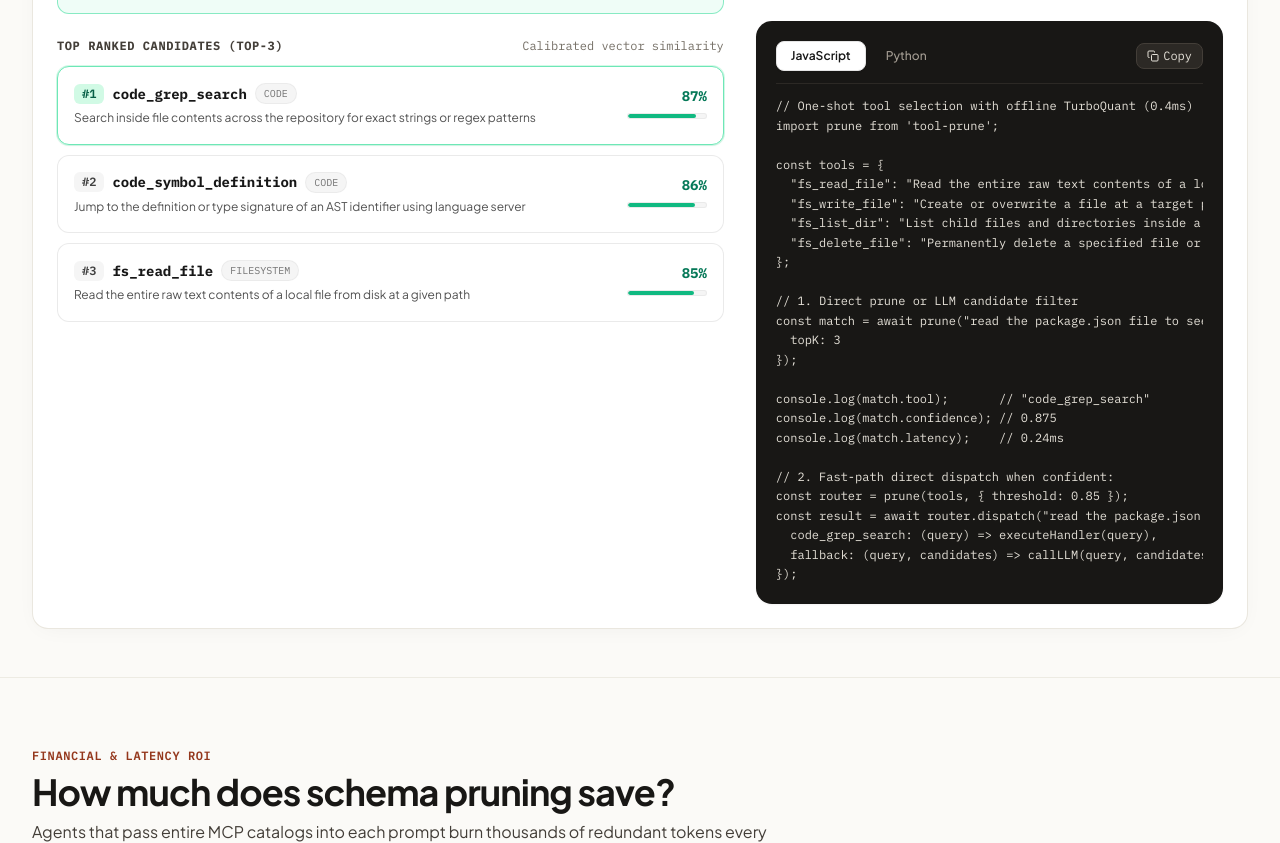
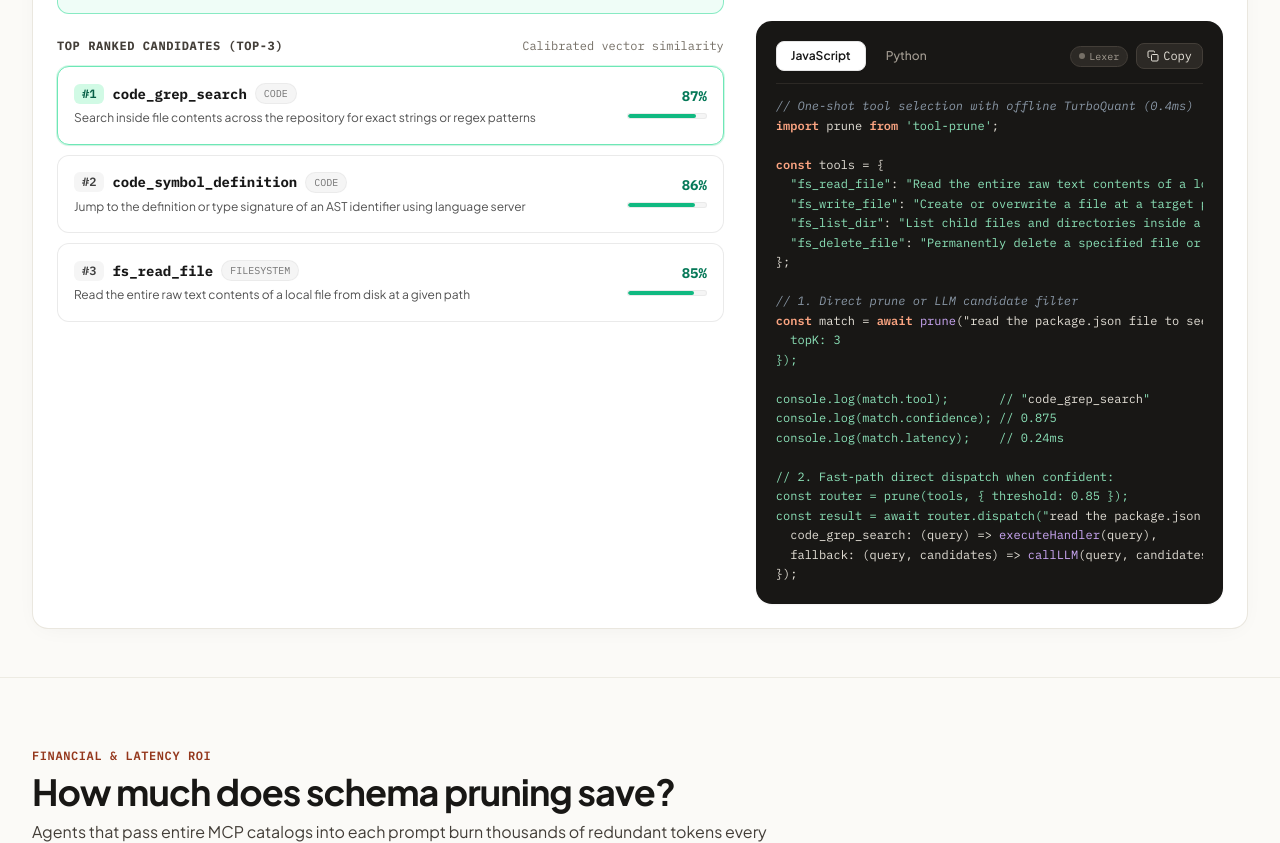
Before and after one commit to hemanth/tool-prune, a plain HTML site: page docs/index.html in a window 1280 px wide. Shown: the part 1377-2220 px from the top of the page. Drawn offline with nearby package versions, Linux system fonts and the light colour scheme; a web font is replaced by a local one.

Commit message:
feat: integrate WebGPU gpu-lexer syntax highlighting with pastel theme

```diff
--- a/docs/index.html
+++ b/docs/index.html
@@ -171,6 +171,37 @@
     }
     ::-webkit-scrollbar-thumb:hover {
       background: #c8c2b7;
+    }
+
+    /* Syntax Highlighter Tokens (gpu-lexer pastel palette) */
+    .token-keyword {
+      color: #fca582;
+      font-weight: 600;
+    }
+    .token-string {
+      color: #8ce3b9;
+    }
+    .token-comment {
+      color: #8b99a8;
+      font-style: italic;
+    }
+    .token-number {
+      color: #fde28e;
+    }
+    .token-function {
+      color: #cda9f7;
+    }
+    .token-type {
+      color: #8fd0fa;
+    }
+    .token-constant {
+      color: #fca7a7;
+    }
+    .token-operator {
+      color: #dcd6cd;
+    }
+    .token-plain {
+      color: #e5e1d8;
     }
   </style>
 </head>
@@ -471,6 +502,10 @@
                 </button>
               </div>
 
+              <div class="flex items-center gap-2">
+                <a href="https://gpu-lexer.vercel.app/" target="_blank" rel="noreferrer" title="Language-agnostic syntax highlighting via WebGPU gpu-lexer by Shu Ding" id="highlighter-engine-badge" class="px-2 py-0.5 rounded-full text-[10px] font-mono text-ink-400 bg-ink-800 border border-ink-700 hover:text-ink-200 transition-colors inline-flex items-center gap-1">
+                  <span class="w-1.5 h-1.5 rounded-full bg-ink-500"></span>WebGPU (gpu-lexer)
+                </a>
                 <button type="button" data-copy-target="code-snippet" class="micro-sheen px-2.5 py-1 rounded-lg bg-ink-800 hover:bg-ink-700 text-ink-200 text-xs font-mono flex items-center gap-1 transition-all border border-ink-700">
                   <svg width="12" height="12" viewBox="0 0 24 24" fill="none" stroke="currentColor" stroke-width="2">
                     <rect x="9" y="9" width="13" height="13" rx="2" ry="2" />
@@ -478,6 +513,7 @@
                   </svg>
                   <span>Copy</span>
                 </button>
+              </div>
             </div>
 
             <pre class="overflow-x-auto font-mono text-xs text-ink-200 leading-relaxed flex-1"><code id="code-snippet">
--- /dev/null
+++ b/docs/js/highlighter.js
@@ -0,0 +1,128 @@
+/**
+ * Syntax Highlighter with WebGPU (gpu-lexer) and Fast Lexical Fallback
+ * Reference: https://gpu-lexer.vercel.app/ by Shu Ding at Vercel Labs
+ */
+
+let gpuLexerPromise = null;
+let webGpuAvailable = null;
+
+export function escapeHtml(str) {
+  if (!str) return '';
+  return String(str)
+    .replace(/&/g, '&amp;')
+    .replace(/</g, '&lt;')
+    .replace(/>/g, '&gt;')
+    .replace(/"/g, '&quot;')
+    .replace(/'/g, '&#039;');
+}
+
+async function getGpuLexer() {
+  if (gpuLexerPromise) return gpuLexerPromise;
+
+  if (typeof navigator === 'undefined' || !navigator.gpu) {
+    webGpuAvailable = false;
+    return null;
+  }
+
+  gpuLexerPromise = (async () => {
+    try {
+      const adapter = await navigator.gpu.requestAdapter();
+      if (!adapter) {
+        webGpuAvailable = false;
+        return null;
+      }
+      // Import WebGPU model from official CDN distribution
+      const mod = await import('https://cdn.jsdelivr.net/npm/gpu-lexer@0.0.3/dist/index.js');
+      webGpuAvailable = true;
+      return mod.parse;
+    } catch (err) {
+      console.warn('WebGPU gpu-lexer initialization note:', err);
+      webGpuAvailable = false;
+      return null;
+    }
+  })();
+
+  return gpuLexerPromise;
+}
+
+export function highlightFallback(code, lang = 'js') {
+  const isPy = lang === 'py';
+  const patterns = [
+    { type: 'comment', regex: isPy ? /#[^\n]*/y : /(\/\/[^\n]*|\/\*[\s\S]*?\*\/)/y },
+    { type: 'string', regex: /(`(?:\\.|[^`])*`|"(?:\\.|[^"\\])*"|'(?:\\.|[^'\\])*')/y },
+    { type: 'number', regex: /\b\d+(?:\.\d+)?\b/y },
+    {
+      type: 'keyword',
+      regex: isPy
+        ? /\b(?:import|from|as|def|return|if|elif|else|for|while|in|is|not|and|or|lambda|class|try|except|with|None|True|False|await|async)\b/y
+        : /\b(?:import|export|from|as|const|let|var|function|return|if|else|for|while|in|of|await|async|new|class|try|catch|true|false|null|undefined|default)\b/y
+    },
+    { type: 'function', regex: /\b([a-zA-Z_$][a-zA-Z0-9_$]*)(?=\s*\()/y },
+    { type: 'constant', regex: /\b[A-Z_][A-Z0-9_]{2,}\b/y },
+    { type: 'plain', regex: /[a-zA-Z_$][a-zA-Z0-9_$]*|[^\s\w]+|\s+/y }
+  ];
+
+  let html = '';
+  let i = 0;
+  while (i < code.length) {
+    let matched = false;
+    for (let p = 0; p < patterns.length; p++) {
+      const item = patterns[p];
+      item.regex.lastIndex = i;
+      const m = item.regex.exec(code);
+      if (m && m.index === i) {
+        const text = escapeHtml(m[0]);
+        if (item.type === 'plain') {
+          html += text;
+        } else {
+          html += `<span class="token-${item.type}">${text}</span>`;
+        }
+        i += m[0].length;
+        matched = true;
+        break;
+      }
+    }
+    if (!matched) {
+      html += escapeHtml(code[i]);
+      i++;
+    }
+  }
+  return html;
+}
+
+export async function highlightCode(code, lang = 'js') {
+  try {
+    const parse = await getGpuLexer();
+    if (parse) {
+      const spans = await parse(code);
+      if (Array.isArray(spans) && spans.length > 0) {
+        let html = '';
+        let last = 0;
+        for (const s of spans) {
+          if (s.start > last) {
+            html += escapeHtml(code.slice(last, s.start));
+          }
+          const text = escapeHtml(code.slice(s.start, s.end));
+          if (s.type === 'plain') {
+            html += text;
+          } else {
+            html += `<span class="token-${s.type}">${text}</span>`;
+          }
+          last = s.end;
+        }
+        if (last < code.length) {
+          html += escapeHtml(code.slice(last));
+        }
+        return { html, engine: 'webgpu' };
+      }
+    }
+  } catch (err) {
+    console.debug('gpu-lexer parse fallback:', err);
+  }
+
+  return { html: highlightFallback(code, lang), engine: 'fast-lex' };
+}
+
+if (typeof window !== 'undefined') {
+  window.toolPruneHighlighter = { highlightCode, highlightFallback };
+}
--- a/docs/js/playground.js
+++ b/docs/js/playground.js
@@ -1,5 +1,6 @@
 import { TurboQuantEngine } from './turboquant.js';
 import { PRESETS, SAMPLE_QUERIES } from './catalog.js';
+import { highlightCode } from './highlighter.js';
 
 class PlaygroundApp {
   constructor() {
@@ -11,6 +12,7 @@ class PlaygroundApp {
     this.selectedEngineType = 'turboquant';
     this.customApiKey = '';
     this.activeCodeLang = 'js';
+    this.currentRawCode = '';
 
     // UI elements
     this.queryInput = document.getElementById('query-input');
@@ -144,7 +146,12 @@ class PlaygroundApp {
     document.querySelectorAll('[data-copy-target]').forEach(btn => {
       btn.addEventListener('click', () => {
         const targetId = btn.getAttribute('data-copy-target');
-        const text = document.getElementById(targetId)?.textContent || '';
+        let text = '';
+        if (targetId === 'code-snippet' && this.currentRawCode) {
+          text = this.currentRawCode;
+        } else {
+          text = document.getElementById(targetId)?.textContent || '';
+        }
         navigator.clipboard.writeText(text).then(() => {
           const originalText = btn.innerHTML;
           btn.innerHTML = `
@@ -395,10 +402,10 @@ class PlaygroundApp {
     }
   }
 
-  updateCodeSnippet(query = '', top1 = null) {
+  async updateCodeSnippet(query = '', top1 = null) {
     if (!this.codeSnippetEl) return;
-    const qStr = query || 'read the package.json file to see dependencies';
-    const toolName = top1?.name || 'fs_read_file';
+    const qStr = query || (this.queryInput?.value || '').trim() || 'read the package.json file to see dependencies';
+    const toolName = top1?.name || (this.engine.search(qStr, 1)[0]?.name) || 'fs_read_file';
 
     let code = '';
     if (this.activeCodeLang === 'js') {
@@ -451,7 +458,22 @@ result = router.dispatch(${JSON.stringify(qStr)}, {
 })`;
     }
 
-    this.codeSnippetEl.textContent = code;
+    this.currentRawCode = code;
+
+    // Syntax highlighting via WebGPU gpu-lexer with fast fallback
+    const { html, engine } = await highlightCode(code, this.activeCodeLang);
+    this.codeSnippetEl.innerHTML = html;
+
+    const badge = document.getElementById('highlighter-engine-badge');
+    if (badge) {
+      if (engine === 'webgpu') {
+        badge.className = 'px-2 py-0.5 rounded-full text-[10px] font-mono text-sage-300 bg-sage-900/80 border border-sage-600/70 inline-flex items-center gap-1';
+        badge.innerHTML = '<span class="w-1.5 h-1.5 rounded-full bg-sage-400 animate-pulse"></span>WebGPU (gpu-lexer)';
+      } else {
+        badge.className = 'px-2 py-0.5 rounded-full text-[10px] font-mono text-ink-400 bg-ink-800 border border-ink-700 inline-flex items-center gap-1';
+        badge.innerHTML = '<span class="w-1.5 h-1.5 rounded-full bg-ink-500"></span>Lexer';
+      }
+    }
   }
 
   renderCatalogList(filter = '') {
```
Lines whose indentation alone changed are shown as unchanged.
